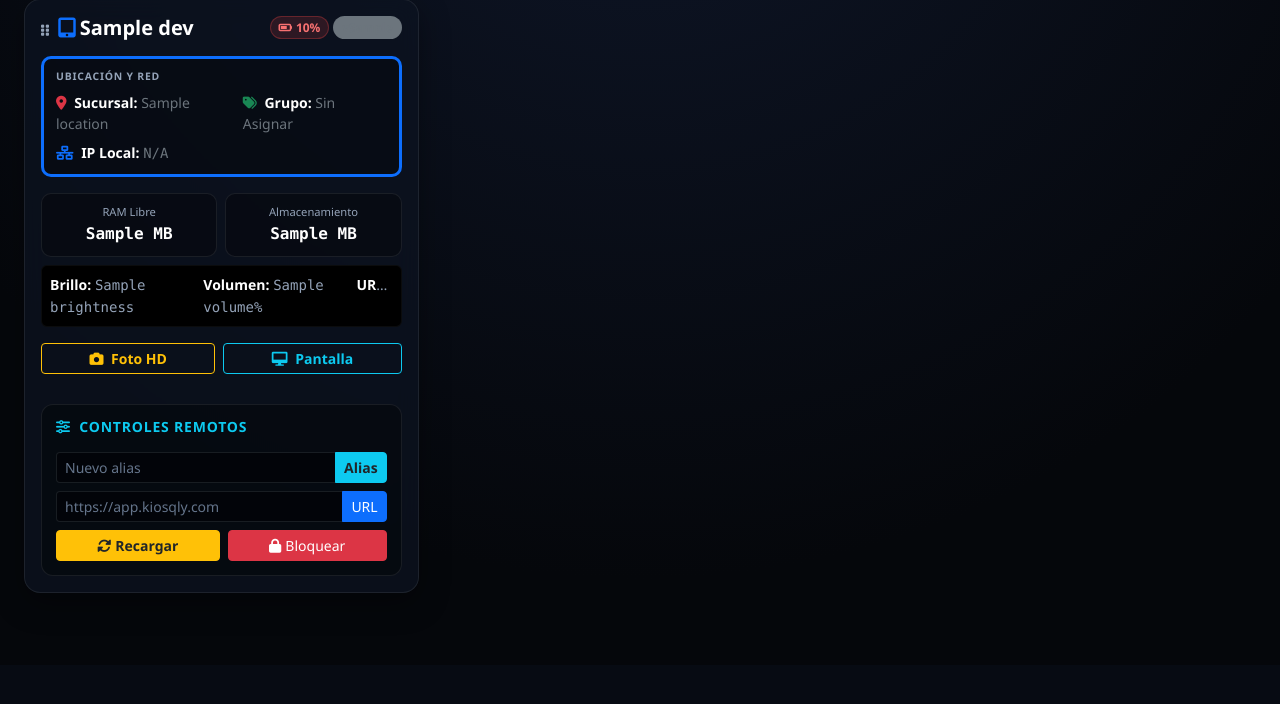
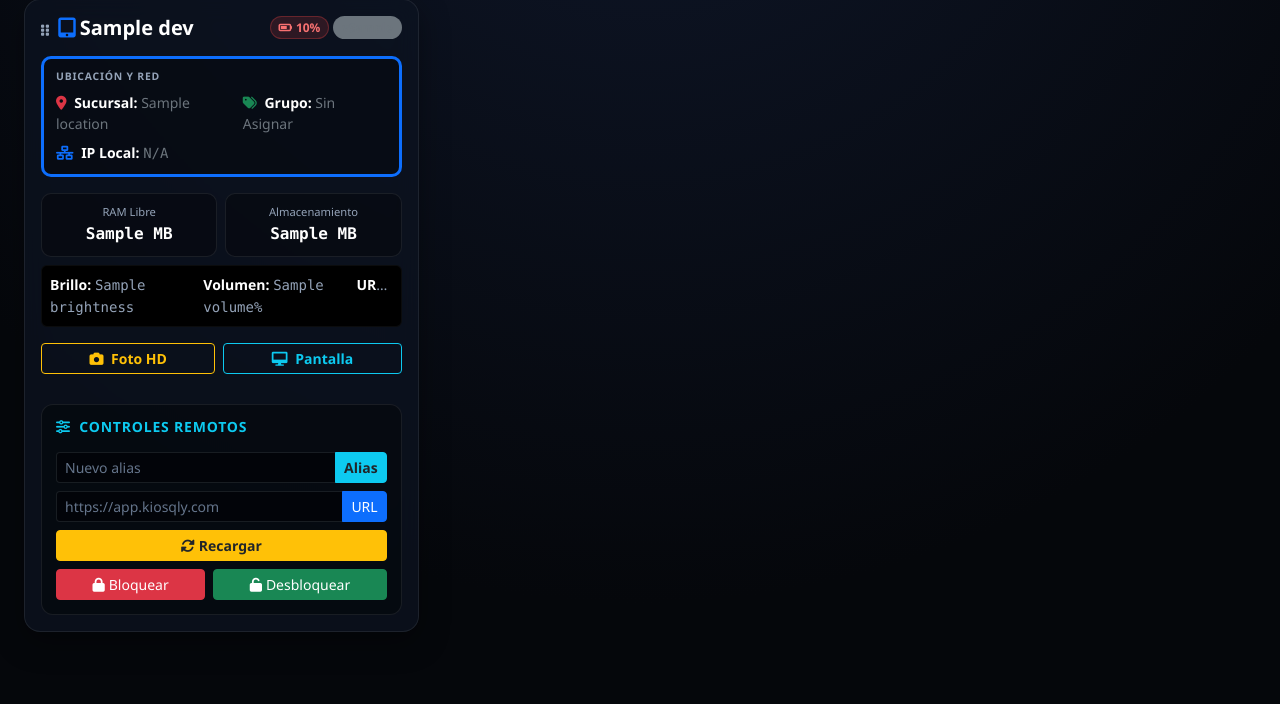
Before and after one commit to imaginationbox09/kiosqly-admin-server, a Flask app: template templates/index.html in a window 1280 px wide. Shown: the part 272-976 px from the top of the page. Before the commit the page ends 865 px from the top, so only its background shows below. Run offline with Flask 3, Linux system fonts and the light colour scheme; the template is opened without the code that fills it: most values are stand-ins (such as "Sample title", 1, 10 or a date in 2020); some libraries are stand-ins or nearby versions.

Commit message:
fix: integrar boton de desbloquear y actualizar panel enterprise

```diff
--- a/templates/index.html
+++ b/templates/index.html
@@ -261,7 +261,6 @@
                         <i class="fas fa-th-large me-2"></i>Todos los Dispositivos
                     </button>
                 </li>
-                <!-- Pestañas agrupadas por backend (negocios originales) -->
                 {% set grouped_devices = {} %}
                 {% for dev in devices %}
                     {% set biz = dev.get('custom_group') or dev.get('businessName') or dev.get('business_name') or 'Sin Asignar' %}
@@ -288,7 +287,7 @@
             </div>
         </div>
 
-        <!-- Contenido de las Pestañas (Tab Contents) -->
+        <!-- Contenido de las Pestañas -->
         <div class="tab-content" id="groupTabsContent">
             <!-- Pestaña: Todos -->
             <div class="tab-pane fade show active" id="tab-all" role="tabpanel">
@@ -298,7 +297,6 @@
                     {% set battery_class = 'badge-battery-high' if battery_val > 50 else ('badge-battery-mid' if battery_val > 20 else 'badge-battery-low') %}
                     <div class="col-xl-4 col-md-6 device-item" draggable="true" ondragstart="drag(event)" id="card-{{ dev.device_id }}" data-device-id="{{ dev.device_id }}" data-search-text="{{ (dev.get('alias') or dev.device_name ~ ' ' ~ dev.get('businessName', '') ~ ' ' ~ dev.get('local_ip', ''))|lower }}">
                         <div class="card device-card p-3">
-                            <!-- Cabecera de Tarjeta -->
                             <div class="d-flex justify-content-between align-items-center mb-3">
                                 <h5 class="fw-bold text-white mb-0 text-truncate" style="max-width: 65%;">
                                     <i class="fas fa-grip-vertical text-muted me-1" style="font-size: 0.8rem; cursor: grab;"></i>
@@ -343,7 +341,6 @@
                                 <div class="text-truncate" style="max-width: 140px;"><strong class="text-white">URL:</strong> <a href="{{ dev.get('current_url', '#') }}" target="_blank" class="text-info text-decoration-none">{{ dev.get('current_url', 'N/A') }}</a></div>
                             </div>
 
-                            <!-- Botones de Acción Multimedia -->
                             <div class="d-flex gap-2 mb-3">
                                 <button class="btn btn-outline-warning btn-sm flex-fill fw-semibold" type="button" onclick="sendCommand('{{ dev.device_id }}', 'take_photo')">
                                     <i class="fas fa-camera me-1"></i> Foto HD
@@ -363,9 +360,12 @@
                                     <input type="url" class="form-control" id="url-{{ dev.device_id }}" placeholder="https://app.kiosqly.com">
                                     <button class="btn btn-primary" type="button" onclick="sendCommand('{{ dev.device_id }}', 'set_url')">URL</button>
                                 </div>
+                                <div class="d-flex gap-2 mb-2">
+                                    <button class="btn btn-warning btn-sm flex-fill fw-semibold text-dark" type="button" onclick="sendCommand('{{ dev.device_id }}', 'RELOAD')"><i class="fas fa-sync-alt me-1"></i>Recargar</button>
+                                </div>
                                 <div class="d-flex gap-2">
-                                    <button class="btn btn-warning btn-sm flex-fill fw-semibold text-dark" type="button" onclick="sendCommand('{{ dev.device_id }}', 'RELOAD')"><i class="fas fa-sync-alt me-1"></i>Recargar</button>
                                     <button class="btn btn-danger btn-sm flex-fill" type="button" onclick="sendCommand('{{ dev.device_id }}', 'lock_device')"><i class="fas fa-lock me-1"></i>Bloquear</button>
+                                    <button class="btn btn-success btn-sm flex-fill" type="button" onclick="sendCommand('{{ dev.device_id }}', 'unlock_device')"><i class="fas fa-unlock me-1"></i>Desbloquear</button>
                                 </div>
                             </div>
                         </div>
@@ -456,9 +456,12 @@
                                     <input type="url" class="form-control" id="url-group-{{ dev.device_id }}" placeholder="https://app.kiosqly.com">
                                     <button class="btn btn-primary" type="button" onclick="sendCommand('{{ dev.device_id }}', 'set_url')">URL</button>
                                 </div>
+                                <div class="d-flex gap-2 mb-2">
+                                    <button class="btn btn-warning btn-sm flex-fill fw-semibold text-dark" type="button" onclick="sendCommand('{{ dev.device_id }}', 'RELOAD')"><i class="fas fa-sync-alt me-1"></i>Recargar</button>
+                                </div>
                                 <div class="d-flex gap-2">
-                                    <button class="btn btn-warning btn-sm flex-fill fw-semibold text-dark" type="button" onclick="sendCommand('{{ dev.device_id }}', 'RELOAD')"><i class="fas fa-sync-alt me-1"></i>Recargar</button>
                                     <button class="btn btn-danger btn-sm flex-fill" type="button" onclick="sendCommand('{{ dev.device_id }}', 'lock_device')"><i class="fas fa-lock me-1"></i>Bloquear</button>
+                                    <button class="btn btn-success btn-sm flex-fill" type="button" onclick="sendCommand('{{ dev.device_id }}', 'unlock_device')"><i class="fas fa-unlock me-1"></i>Desbloquear</button>
                                 </div>
                             </div>
                         </div>
@@ -640,7 +643,7 @@
                     </div>
                     <div class="row dropzone-container" ondragover="allowDrop(event)" ondragleave="removeDropStyle(event)" ondrop="dropDevice(event, '${tabName}')">
                         <div class="col-12 text-center text-muted py-4">Arrastra aquí tus tabletas para organizarlas en este repositorio.</div>
-                    </div>`;
+                    `;
                 contentContainer.appendChild(div);
             });
         });
```
